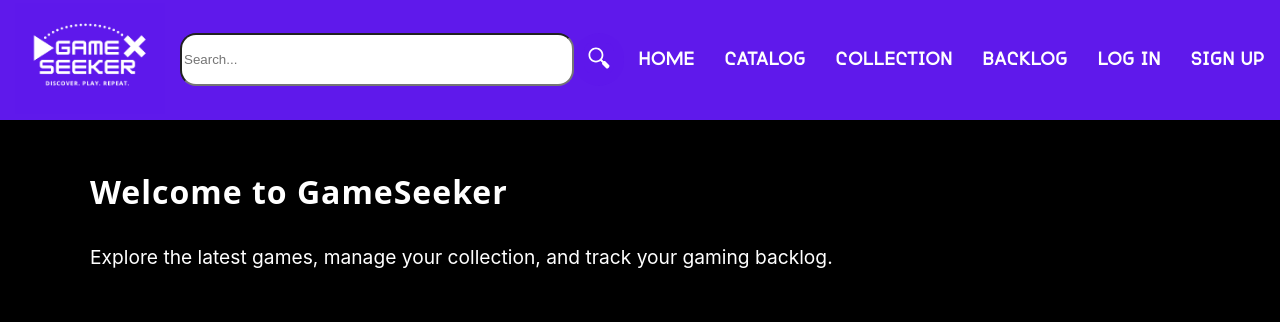
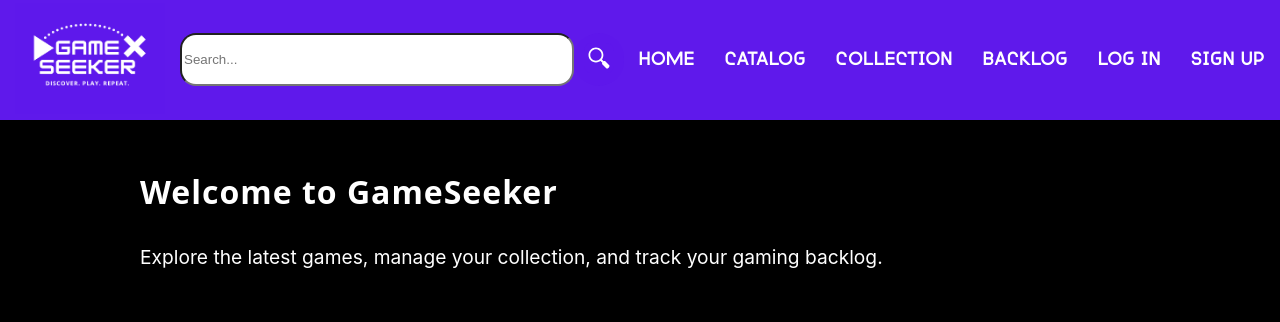
Before and after one commit to EsmeraldaGR14/gameseeker-frontend, a React (Create React App) app: page / in a window 1280 px wide. Shown: the top 322 px of the page. Built offline with nearby package versions, Linux system fonts and the light colour scheme; no server answers.

Commit message:
updated the css so that everything is aligned correctly

```diff
--- a/src/components/Catalog/Catalog.css
+++ b/src/components/Catalog/Catalog.css
@@ -7,7 +7,7 @@
 }
 h1 {
   font-size: 2em;
-  margin: 30px 50px 30px;
+  margin: 30px 100px 30px;
   font-family: "Open Sans", sans-serif;
   letter-spacing: 1px;
 }
@@ -15,7 +15,7 @@ h1 {
 p {
   font-size: 1.2em;
   line-height: 1.5;
-  margin: 0px 50px 50px;
+  margin: 0px 100px 50px;
   /* font-family: "Modular", monospace;
   letter-spacing: 1px; */
 }
```
